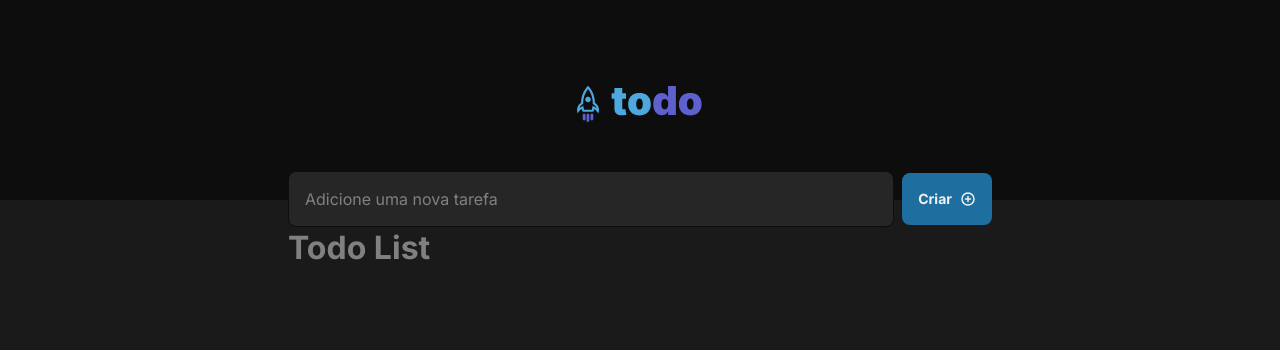
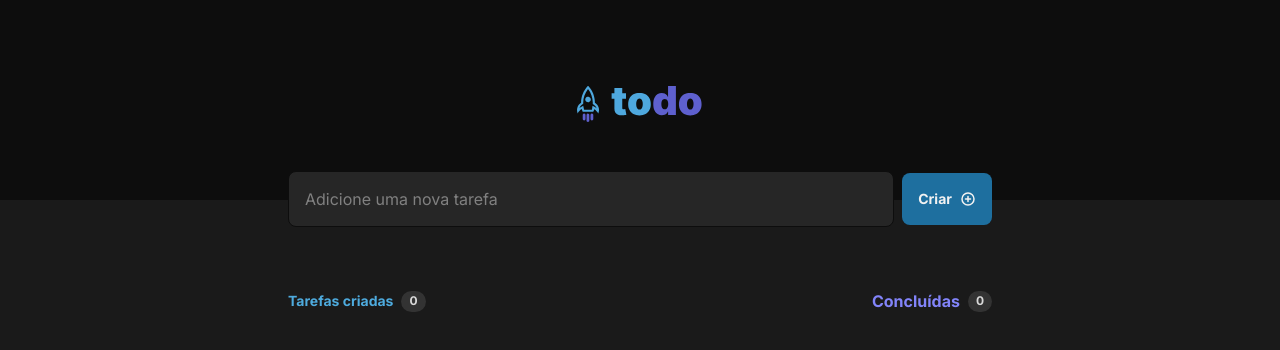
Before and after one commit to GeovaniJose/rocketseat-reactjs-2024-challenge-todo, a React (Vite) app: page / in a window 1280 px wide. Shown: the top 350 px of the page. Built offline with nearby package versions, Linux system fonts and the light colour scheme.

Commit message:
feat: implement tasks counting layout

```diff
--- a/src/App.tsx
+++ b/src/App.tsx
@@ -1,5 +1,6 @@
 import { Header } from './components/Header';
 import { NewTask } from './components/NewTask';
+import { TasksCount } from './components/TasksCount';
 
 import styles from './App.module.css';
 
@@ -13,7 +14,7 @@ export function App() {
       <main className={styles.wrapper}>
         <NewTask />
 
-        <h1>Todo List</h1>
+        <TasksCount />
       </main>
     </div>
   );
--- /dev/null
+++ b/src/components/TasksCount.module.css
@@ -0,0 +1,34 @@
+.container {
+  display: flex;
+  align-items: center;
+  justify-content: space-between;
+  margin: 4rem 0 1rem;
+}
+
+.container > div {
+  display: flex;
+  align-items: center;
+  justify-content: center;
+  gap: 0.5rem;
+  font-weight: 700;
+}
+
+.container > div:first-child {
+  color: var(--blue-500);
+}
+
+.container > div:last-child {
+  color: var(--purple-500);
+}
+
+.container > div > .title {
+  font-size: 0.875rem;
+}
+
+.container > div > .counter {
+  padding: 0.125rem 0.5rem;
+  font-size: 0.75rem;
+  border-radius: 1rem;
+  color: var(--gray-200);
+  background: var(--gray-400);
+}
--- /dev/null
+++ b/src/components/TasksCount.tsx
@@ -0,0 +1,17 @@
+import styles from './TasksCount.module.css';
+
+export function TasksCount() {
+  return (
+    <section className={styles.container}>
+      <div>
+        <strong className={styles.title}>Tarefas criadas</strong>
+        <span className={styles.counter}>0</span>
+      </div>
+
+      <div>
+        <strong className={styles.title && styles.done}>Concluídas</strong>
+        <span className={styles.counter}>0</span>
+      </div>
+    </section>
+  );
+}
```
